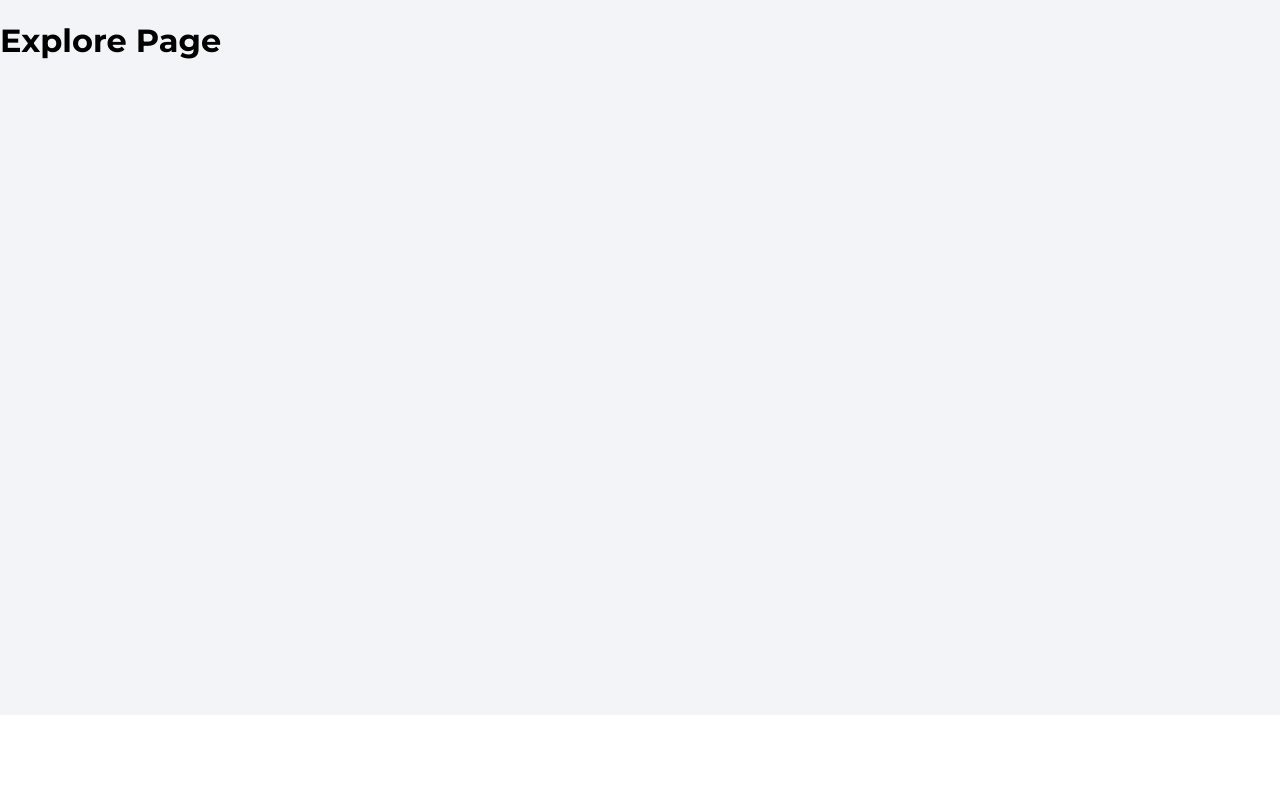
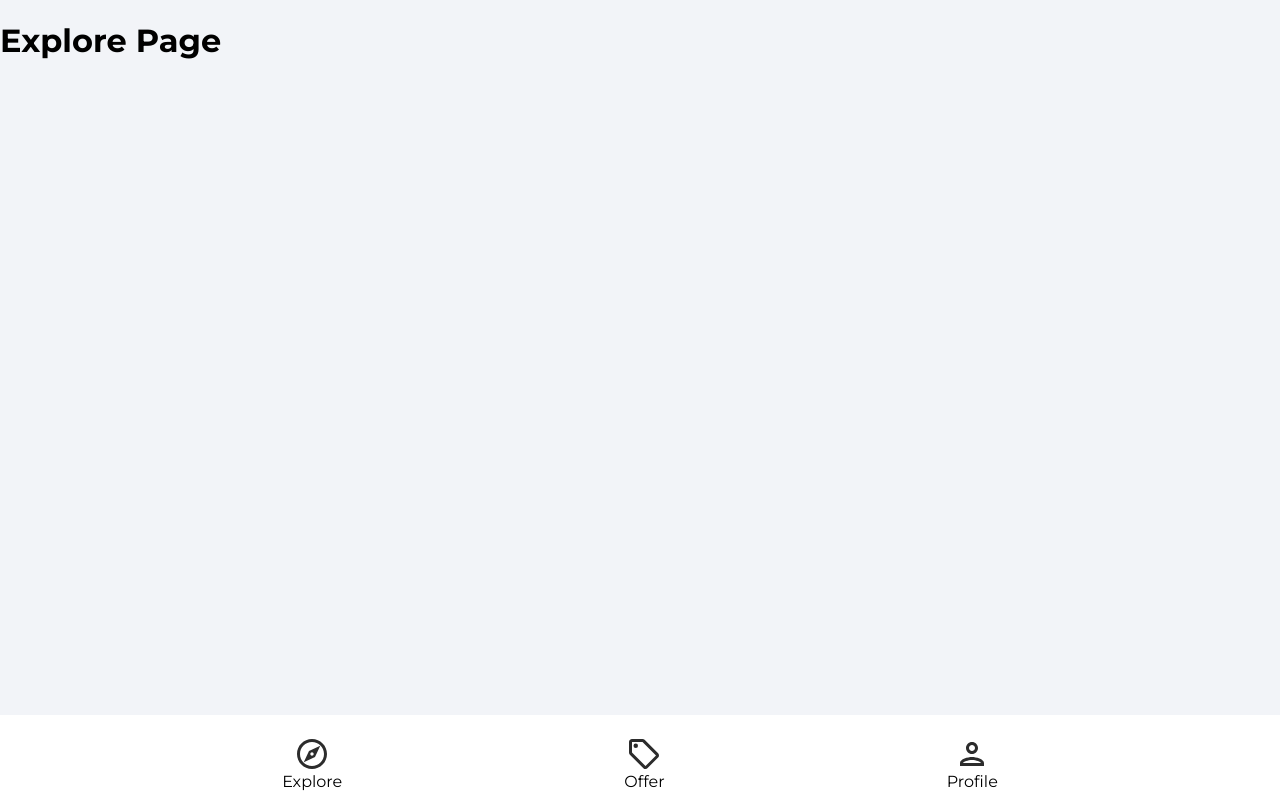
Before and after one commit to it27427/house-marketplace-app, a React (Vite) app: page / in a window 1280 px wide. Built offline with nearby package versions, Linux system fonts and the light colour scheme.

Commit message:
Vite-SVGR installed for Support ReactComponent and configure vite-config

```diff
--- a/package.json
+++ b/package.json
@@ -10,6 +10,7 @@
     "preview": "vite preview"
   },
   "dependencies": {
+    "@svgr/rollup": "^8.1.0",
     "firebase": "^10.11.0",
     "react": "^18.2.0",
     "react-dom": "^18.2.0",
@@ -24,7 +25,6 @@
     "eslint-plugin-react": "^7.34.1",
     "eslint-plugin-react-hooks": "^4.6.0",
     "eslint-plugin-react-refresh": "^0.4.6",
-    "sass": "^1.74.1",
     "vite": "^5.2.0"
   }
 }
--- a/src/components/Navbar.jsx
+++ b/src/components/Navbar.jsx
@@ -1,13 +1,24 @@
 import { useNavigate, useLocation } from 'react-router-dom';
-// import { ReactComponent as OfferIcon } from '@/assets/images/svg/localOfferIcon.svg';
-// import { ReactComponent as ExploreIcon } from '@/assets/images/svg/exploreIcon.svg';
-// import { ReactComponent as PersonOutlineIcon } from '@/assets/images/svg/personOutlineIcon.svg';
+import { ReactComponent as ExploreIcon } from '@/assets/images/svg/exploreIcon.svg';
+import { ReactComponent as OfferIcon } from '@/assets/images/svg/localOfferIcon.svg';
+import { ReactComponent as PersonOutlineIcon } from '@/assets/images/svg/personOutlineIcon.svg';
 
 const Navbar = () => {
   return (
     <nav className='navbarNav'>
       <ul className='navbarListItems'>
-        <li className='navbarListItem'></li>
+        <li className='navbarListItem'>
+          <ExploreIcon fill='#2c2c2c' width='2.25rem' height='2.25rem' />
+          <span>Explore</span>
+        </li>
+        <li className='navbarListItem'>
+          <OfferIcon fill='#2c2c2c' width='2.25rem' height='2.25rem' />
+          <span>Offer</span>
+        </li>
+        <li className='navbarListItem'>
+          <PersonOutlineIcon fill='#2c2c2c' width='2.25rem' height='2.25rem' />
+          <span>Profile</span>
+        </li>
       </ul>
     </nav>
   );
--- a/vite.config.js
+++ b/vite.config.js
@@ -1,11 +1,19 @@
 import { defineConfig } from 'vite';
 import react from '@vitejs/plugin-react';
 import path from 'path';
-import envCompativle from 'vite-plugin-env-compatible';
+// import svgr from 'vite-plugin-svgr';
+import svgr from '@svgr/rollup';
 
-// https://vitejs.dev/config/
 export default defineConfig({
-  plugins: [react()],
+  plugins: [
+    react(),
+    svgr({
+      exportAsDefault: true,
+      svgrOptions: {
+        icon: true,
+      },
+    }),
+  ],
   server: {
     port: 3000,
   },
```
Also changed, not shown: 1 other file (tests, documents, lock files or other folders).
